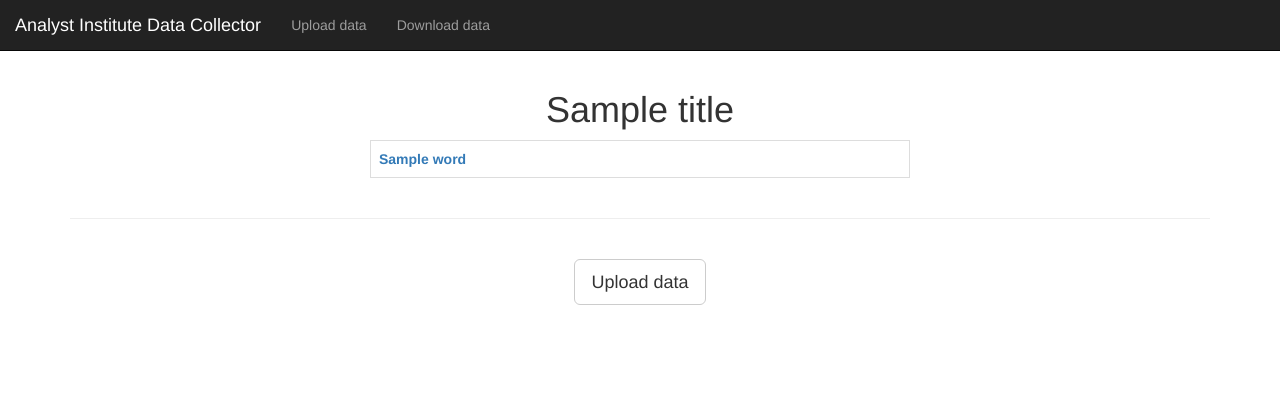
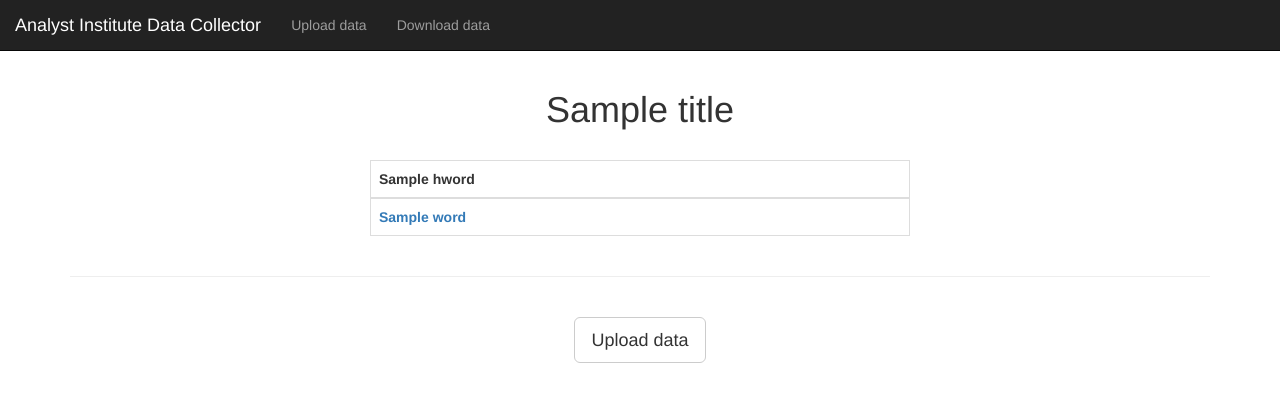
Before and after one commit to chene5/ai_db, a Python web app: template application/templates/download.html in a window 1280 px wide. Shown: the top 402 px of the page. Run offline with Jinja, Linux system fonts and the light colour scheme; the template is opened without the code that fills it: most values are stand-ins (such as "Sample title", 1, 10 or a date in 2020); lists and menus that the app fills with data are empty; some libraries are stand-ins or nearby versions.

Commit message:
Moved message location & added header

```diff
--- a/application/templates/download.html
+++ b/application/templates/download.html
@@ -10,23 +10,7 @@
     </div>
   </div>
 
-  {% if not message %}
-  <div class="hidden">
-  {% endif %}
   <br />
-
-  <div class="row">
-    <div class="col-lg-6 col-sm-6 col-12">
-	    <div class="crawl">
-  	    <p>{{ message }}</p>
-    	</div>
-    </div>
-  </div>
-
-  <br />
-  {% if not message %}
-  </div>
-  {% endif %}
 
   {% if not output %}
   <div class="hidden">
@@ -34,6 +18,13 @@
   <div class="row">
     <div class="col-lg-6 col-sm-6 col-12 col-sm-offset-3">
     <table class="table table-bordered" width="100%">
+    	<thead>
+      	<tr>
+    	    {% for hword in header %}
+            <th>{{ hword }}</th>
+          {% endfor %}
+        </tr>
+      </thead>
       {% for row in output %}
         <tr>
           {% for word in row %}
@@ -54,6 +45,23 @@
 
 </div>
 
+  {% if not message %}
+  <div class="hidden">
+  {% endif %}
+
+  <div class="row">
+    <div class="col-lg-6 col-sm-6 col-12">
+	    <div class="crawl">
+  	    <p>{{ message }}</p>
+    	</div>
+    </div>
+  </div>
+
+  <br />
+  {% if not message %}
+  </div>
+  {% endif %}
+
   <hr>
   <br />
 
```
